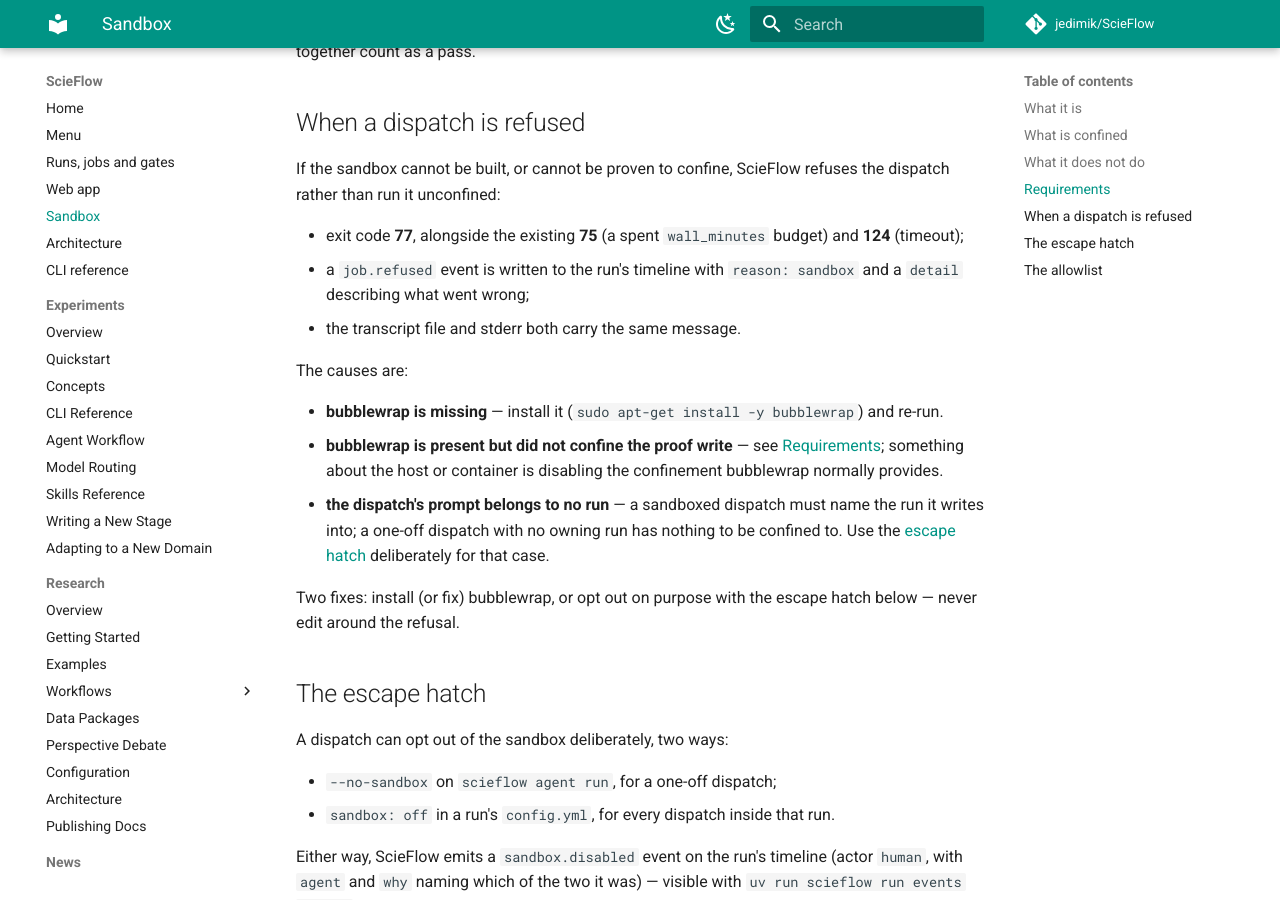
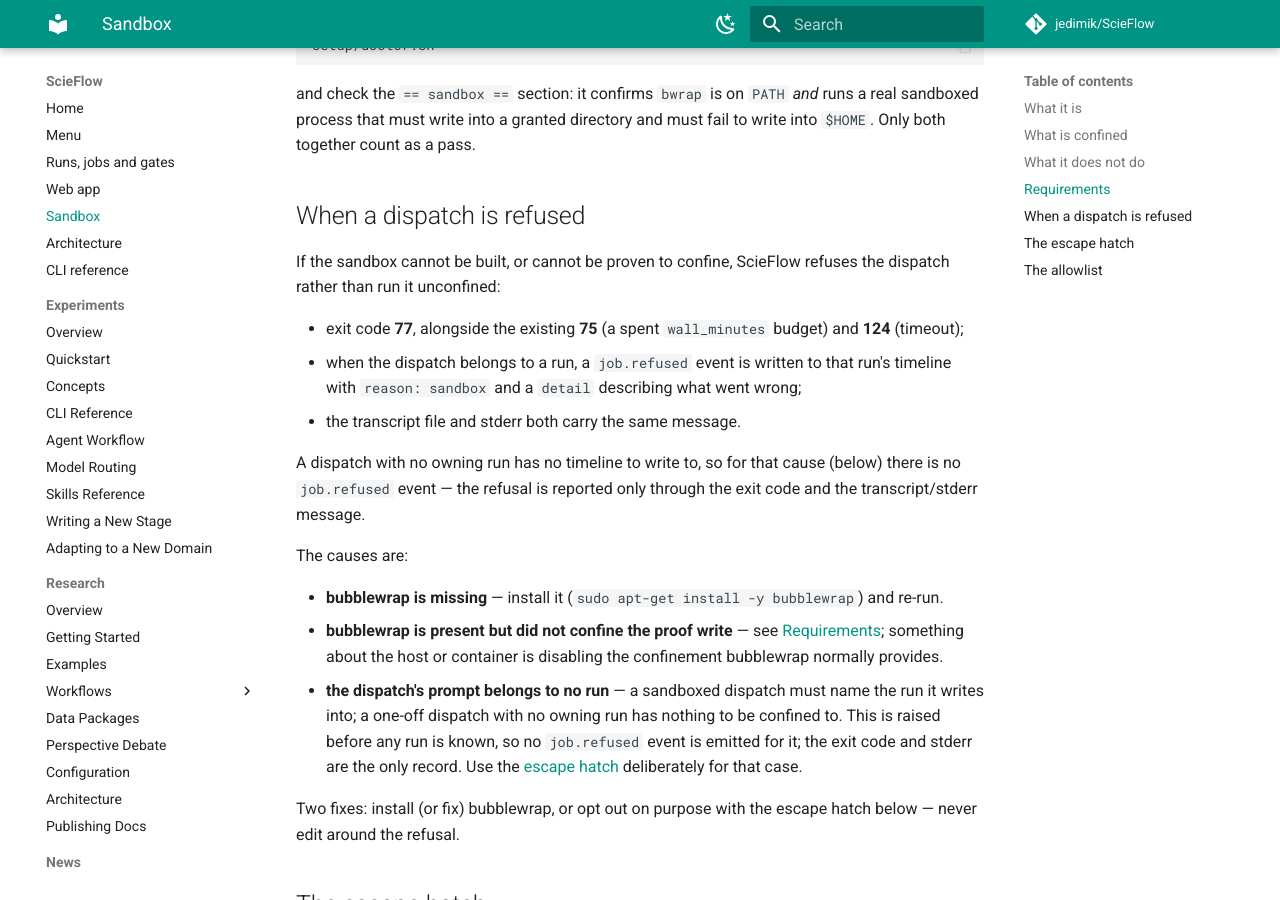
Before and after one commit to jedimik/ScieFlow, an MkDocs documentation site: the page built from docs/sandbox.md, in a window 1280 px wide and 900 px high, scrolled down 1777 px. Built offline with MkDocs 1.6.1 and Material for MkDocs 9.7.7, drawn with Linux system fonts in a browser that asks for light colours; comment, search, counter and statistics services are not loaded; some of the changed text lies outside the part shown.

Commit message:
docs(sandbox): correct the refusal-event claim and note the coordinator path
A run-less dispatch is refused before any run is known, so no job.refused
event can be written for it — the page implied otherwise.

Co-Authored-By: Claude Opus 5 <noreply@anthropic.com>

```diff
--- a/docs/sandbox.md
+++ b/docs/sandbox.md
@@ -23,6 +23,11 @@ whatever the [allowlist](#the-allowlist) grants:
 |---|---|
 | Sub-agent | its own `workspace/<slug>/` — nothing wider |
 | Coordinator | the whole `workspace/` tree |
+
+The coordinator row exists for a coordinator launcher that a later milestone
+will add. Today, `src/scieflow/core/agent_run.py` is the only production
+call site for `sandbox.writable_for()`, and it hardcodes
+`coordinator=False`: every dispatch shipped today takes the sub-agent path.
 
 Both also get:
 
@@ -82,9 +87,14 @@ refuses the dispatch rather than run it unconfined:
 
 - exit code **77**, alongside the existing **75** (a spent `wall_minutes`
   budget) and **124** (timeout);
-- a `job.refused` event is written to the run's timeline with
-  `reason: sandbox` and a `detail` describing what went wrong;
+- when the dispatch belongs to a run, a `job.refused` event is written to
+  that run's timeline with `reason: sandbox` and a `detail` describing what
+  went wrong;
 - the transcript file and stderr both carry the same message.
+
+A dispatch with no owning run has no timeline to write to, so for that cause
+(below) there is no `job.refused` event — the refusal is reported only
+through the exit code and the transcript/stderr message.
 
 The causes are:
 
@@ -95,8 +105,10 @@ The causes are:
   disabling the confinement bubblewrap normally provides.
 - **the dispatch's prompt belongs to no run** — a sandboxed dispatch must
   name the run it writes into; a one-off dispatch with no owning run has
-  nothing to be confined to. Use the [escape hatch](#the-escape-hatch)
-  deliberately for that case.
+  nothing to be confined to. This is raised before any run is known, so no
+  `job.refused` event is emitted for it; the exit code and stderr are the
+  only record. Use the [escape hatch](#the-escape-hatch) deliberately for
+  that case.
 
 Two fixes: install (or fix) bubblewrap, or opt out on purpose with the
 escape hatch below — never edit around the refusal.
```
Also changed, not shown: docs/web.md (+2 -0 lines).
